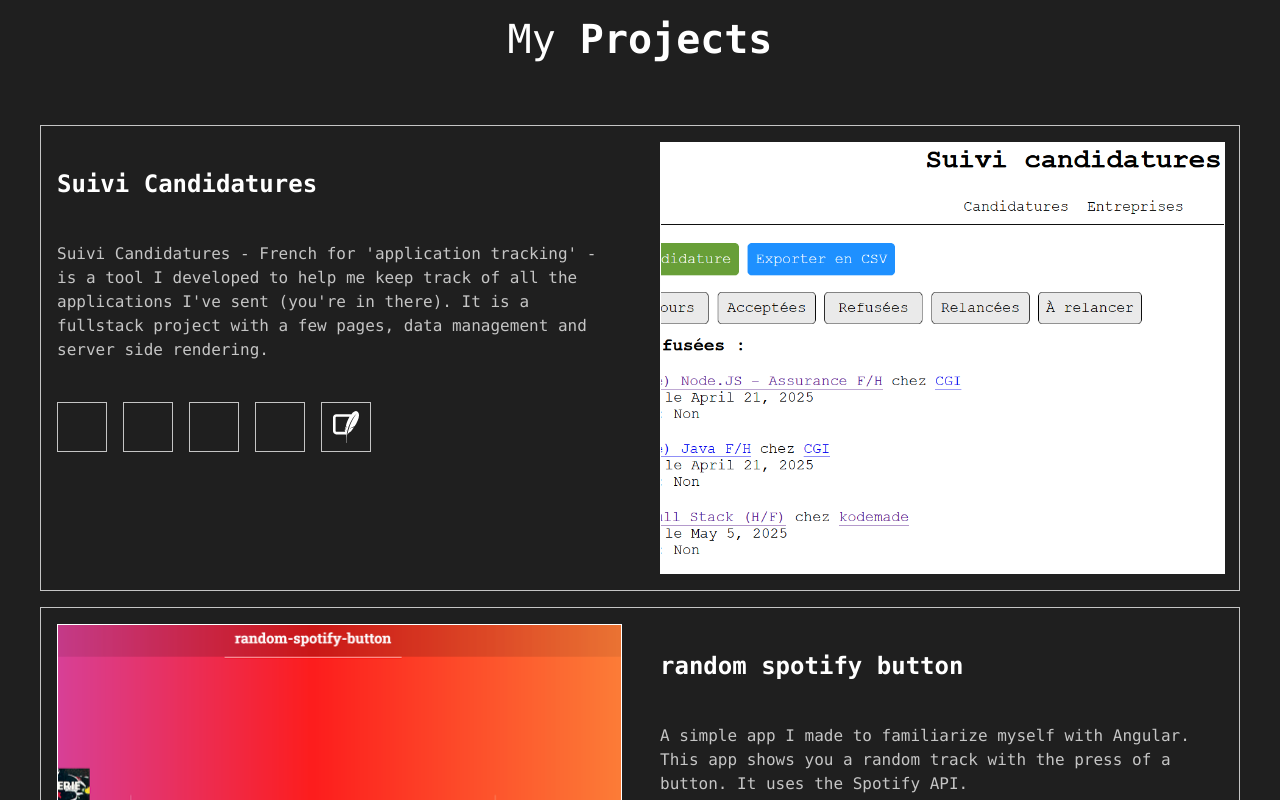
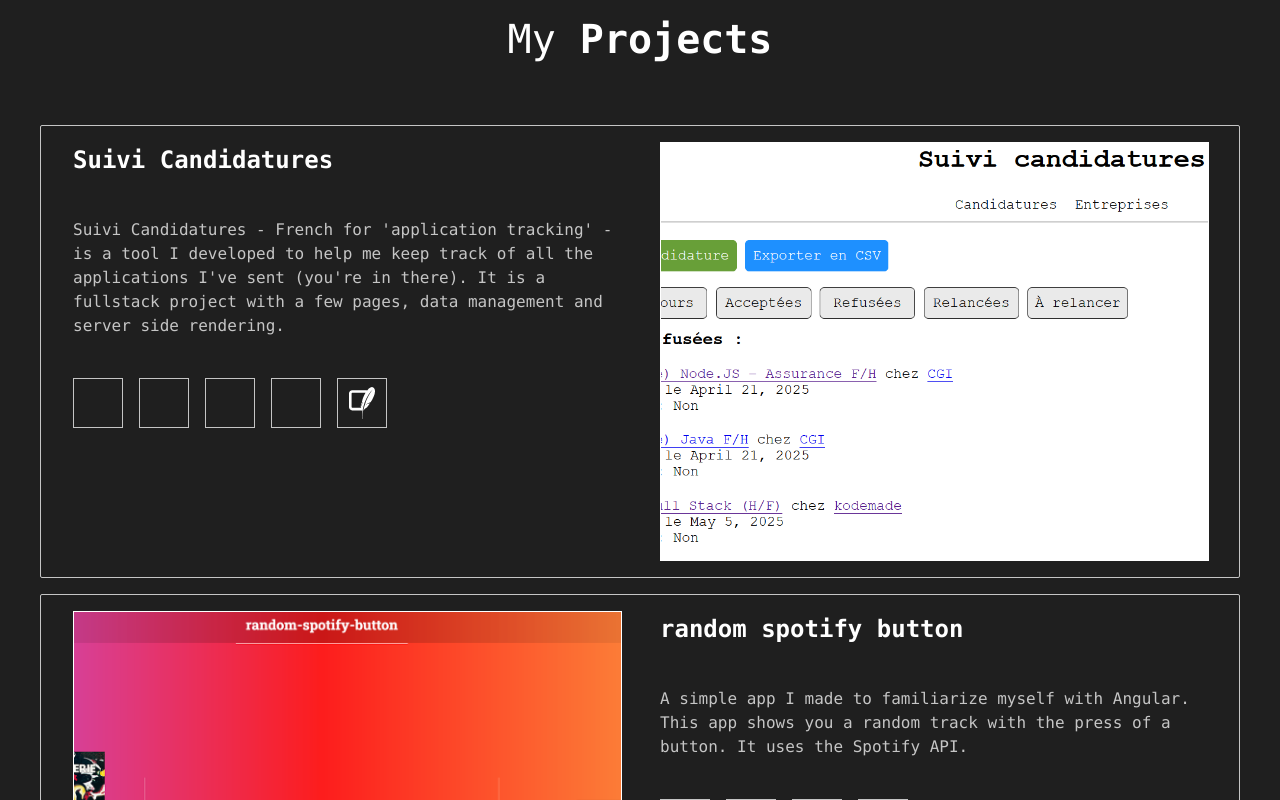
Before and after one commit to GDami/portfolio, a React (Vite) app: page / in a window 1280 px wide. Shown: the part 1680-2480 px from the top of the page. Built offline with nearby package versions, Linux system fonts and the light colour scheme; some icons are missing.

Commit message:
changed the projects style

```diff
--- a/src/projects/Project.css
+++ b/src/projects/Project.css
@@ -5,15 +5,19 @@
     gap: var(--spacing-large);
 
     padding: var(--spacing-common);
+    padding-inline: calc(2 * var(--spacing-common));
     margin-top: var(--spacing-common);
 
     border: solid 1px var(--color-easy);
+    border-radius: 2px;
 
     transition: all var(--transition-time);
 }
 
 .project:hover {
-    box-shadow: 0 0 10px white;
+    box-shadow: 0 0 5px white;
+    background-color: #242424;
+    filter: brightness(104%);
 }
 
 .project:first-child {
--- a/src/projects/Project.tsx
+++ b/src/projects/Project.tsx
@@ -23,7 +23,6 @@ export function Project(props:ProjectProps) {
     return (
         <div className={"project" + (props.reversed ? " reversed" : "")}>
             <div className="project-text">
-                <br></br>
                 <h2 className="project-title">{props.title}</h2>
                 <br></br>
                 <p className="project-description">
```
